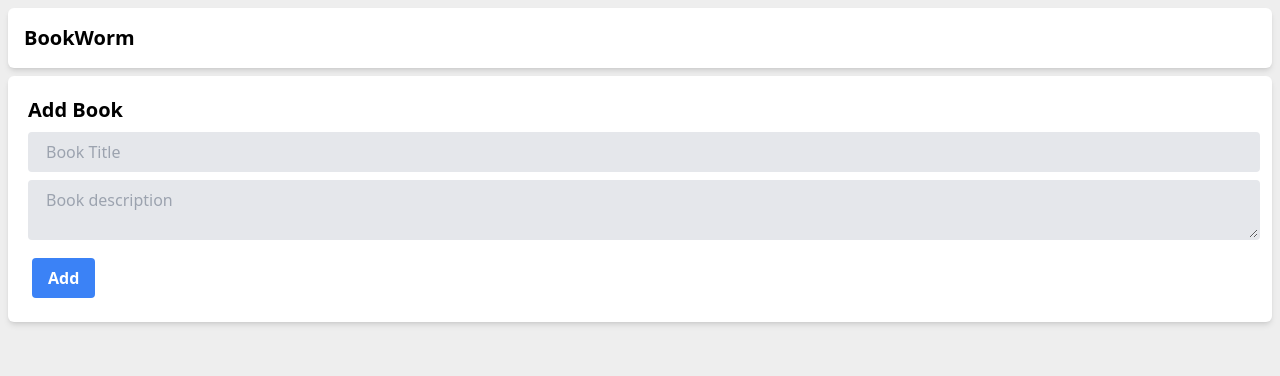
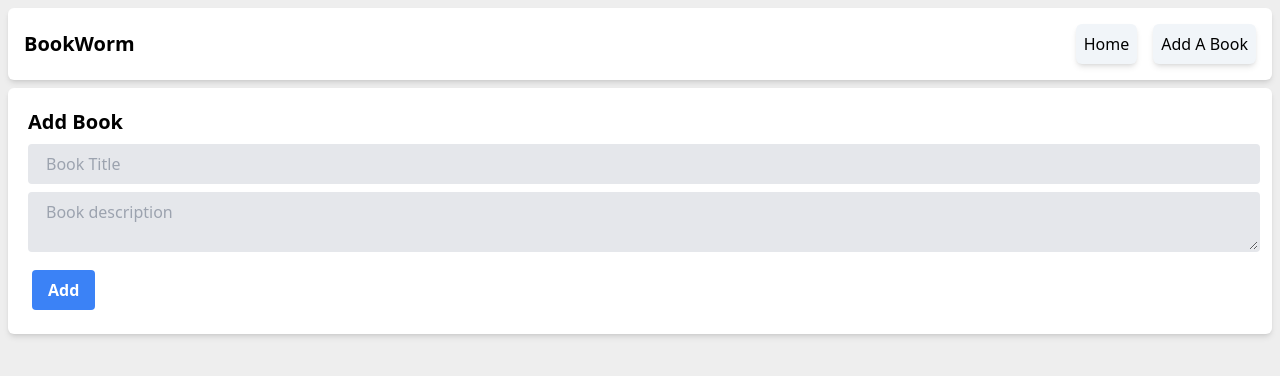
Before and after one commit to moeez8/library-app, a React (Create React App) app in the folder notts-library-frontend/: page /AddBook in a window 1280 px wide. Shown: the top 376 px of the page. Built offline with nearby package versions, Linux system fonts and the light colour scheme.

Commit message:
Added Buttons To Header To Allow Navigation

```diff
--- a/notts-library-frontend/src/App.tsx
+++ b/notts-library-frontend/src/App.tsx
@@ -1,17 +1,15 @@
 import { BrowserRouter, Routes, Route } from "react-router-dom";
 
-import Header from "./components/Header";
-import BookList from "./components/BookList";
-import AddForm from "./components/AddForm";
+import Home from "./pages/Home";
+import AddBook from "./pages/AddBook";
 
 function App() {
   return (
     <div className="max-w-7xl m-auto">
-      <Header />
       <BrowserRouter>
         <Routes>
-          <Route path="/" element={<BookList />} />
-          <Route path="/AddBook" element={<AddForm />} />
+          <Route path="/" element={<Home />} />
+          <Route path="/AddBook" element={<AddBook />} />
         </Routes>
       </BrowserRouter>
     </div>
--- /dev/null
+++ b/notts-library-frontend/src/components/AddBookForm.tsx
@@ -0,0 +1,72 @@
+import React, { useEffect, useState } from "react";
+
+const AddBookForm = () => {
+  const [title, setTitle] = useState("");
+  const [description, setDescription] = useState("");
+
+  const handleTitleChange = (event: React.ChangeEvent<HTMLInputElement>) => {
+    setTitle(event.target.value);
+  };
+
+  const handleDescChange = (event: React.ChangeEvent<HTMLTextAreaElement>) => {
+    setDescription(event.target.value);
+  };
+
+  const handleOnSubmit = (e: React.FormEvent<HTMLFormElement>) => {
+    e.preventDefault();
+  };
+
+  //   const formInfo = {
+  //     title: "bookTitle",
+  //     description: "bookDescription",
+  //   };
+
+  const addBook = (bookTitle: string, bookDescription: string) => {
+    fetch("http://localhost:5000/book", {
+      method: "POST",
+      headers: {
+        "Content-type": "application/json",
+      },
+      body: JSON.stringify({ title: bookTitle, description: bookDescription }),
+    })
+      .then((res) => res.json())
+      .catch((err) => {
+        console.log(err);
+      });
+  };
+
+  return (
+    <div className="bg-white rounded-md shadow-md p-4 m-2">
+      <h1 className="text-xl font-bold m-1">Add Book</h1>
+      <form onSubmit={handleOnSubmit}>
+        <input
+          className="bg-gray-200 appearance-none border-2 border-gray-200 rounded w-full py-2 px-4 text-gray-700 leading-tight focus:outline-none focus:bg-white focus:border-purple-500 m-1"
+          name="title"
+          placeholder="Book Title"
+          value={title}
+          onChange={handleTitleChange}
+          required
+        />
+        <textarea
+          className="bg-gray-200 appearance-none border-2 border-gray-200 rounded w-full py-2 px-4 text-gray-700 leading-tight focus:outline-none focus:bg-white focus:border-purple-500 m-1"
+          name="content"
+          placeholder="Book description"
+          //rows="3"
+          onChange={handleDescChange}
+          value={description}
+          required
+        />
+
+        <button
+          className="bg-blue-500 hover:bg-blue-700 text-white font-bold py-2 px-4 rounded focus:outline-none focus:shadow-outline m-2"
+          type="button"
+          onClick={() => addBook(title, description)}
+        >
+          Add
+        </button>
+      </form>
+    </div>
+  );
+};
+
+export default AddBookForm;
--- a/notts-library-frontend/src/components/AddForm.tsx
+++ /dev/null
@@ -1,72 +0,0 @@
-import React, { useEffect, useState } from "react";
-
-const AddForm = () => {
-    const [title, setTitle] = useState("");
-    const [description, setDescription] = useState("");
-
-    const handleTitleChange = (event: React.ChangeEvent<HTMLInputElement>) => {
-        setTitle(event.target.value);
-    };
-
-    const handleDescChange = (event: React.ChangeEvent<HTMLTextAreaElement>) => {
-        setDescription(event.target.value);
-    };
-
-    const handleOnSubmit = (e: React.FormEvent<HTMLFormElement>) => {
-        e.preventDefault();
-    };
-
-    //   const formInfo = {
-    //     title: "bookTitle",
-    //     description: "bookDescription",
-    //   };
-
-    const addBook = (bookTitle: string, bookDescription: string) => {
-        fetch("http://localhost:5000/book", {
-            method: "POST",
-            headers: {
-                "Content-type": "application/json",
-            },
-            body: JSON.stringify({ title: bookTitle, description: bookDescription }),
-        })
-            .then((res) => res.json())
-            .catch((err) => {
-                console.log(err);
-            });
-    };
-
-    return (
-        <div className="bg-white rounded-md shadow-md p-4 m-2">
-            <h1 className="text-xl font-bold m-1">Add Book</h1>
-            <form onSubmit={handleOnSubmit}>
-                <input
-                    className="bg-gray-200 appearance-none border-2 border-gray-200 rounded w-full py-2 px-4 text-gray-700 leading-tight focus:outline-none focus:bg-white focus:border-purple-500 m-1"
-                    name="title"
-                    placeholder="Book Title"
-                    value={title}
-                    onChange={handleTitleChange}
-                    required
-                />
-                <textarea
-                    className="bg-gray-200 appearance-none border-2 border-gray-200 rounded w-full py-2 px-4 text-gray-700 leading-tight focus:outline-none focus:bg-white focus:border-purple-500 m-1"
-                    name="content"
-                    placeholder="Book description"
-                    //rows="3"
-                    onChange={handleDescChange}
-                    value={description}
-                    required
-                />
-
-                <button
-                    className="bg-blue-500 hover:bg-blue-700 text-white font-bold py-2 px-4 rounded focus:outline-none focus:shadow-outline m-2"
-                    type="button"
-                    onClick={() => addBook(title, description)}
-                >
-                    Add
-                </button>
-            </form>
-        </div>
-    );
-};
-
-export default AddForm;
--- a/notts-library-frontend/src/components/Header.tsx
+++ b/notts-library-frontend/src/components/Header.tsx
@@ -1,4 +1,5 @@
 import React from "react";
+import { Link } from "react-router-dom";
 
 const Header = () => {
   return (
@@ -6,16 +7,18 @@ const Header = () => {
       <div className="flex flex-col justify-around ">
         <h1 className="text-xl font-bold">BookWorm</h1>
       </div>
-      {/* <div className="flex flex-col justify-around ">
-        <div className="flex gap-4">
-          <h2 className="rounded-md shadow-md p-2 bg-slate-100">Home</h2>
-          <h2 className="rounded-sm shadow-md p-2 bg-slate-100">Books</h2>
-          <h2 className="rounded-sm shadow-md p-2 bg-slate-100">Add A Book</h2>
-          <h2 className="rounded-sm shadow-md p-2 bg-slate-100">
-            Request A Book
-          </h2>
-        </div>
-      </div> */}
+      <div className="flex flex-col justify-around ">
+        <nav className="flex gap-4">
+          <Link to={"/"}>
+            <h2 className="rounded-md shadow-md p-2 bg-slate-100">Home</h2>
+          </Link>
+          <Link to={"/AddBook"}>
+            <h2 className="rounded-md shadow-md p-2 bg-slate-100">
+              Add A Book
+            </h2>
+          </Link>
+        </nav>
+      </div>
     </header>
   );
 };
--- /dev/null
+++ b/notts-library-frontend/src/pages/AddBook.tsx
@@ -0,0 +1,14 @@
+import React from "react";
+import Header from "../components/Header";
+import AddBookForm from "../components/AddBookForm";
+
+const AddBook = () => {
+  return (
+    <>
+      <Header />
+      <AddBookForm />
+    </>
+  );
+};
+
+export default AddBook;
--- /dev/null
+++ b/notts-library-frontend/src/pages/Home.tsx
@@ -0,0 +1,14 @@
+import React from "react";
+import Header from "../components/Header";
+import BookList from "../components/BookList";
+
+const Home = () => {
+  return (
+    <>
+      <Header />
+      <BookList />
+    </>
+  );
+};
+
+export default Home;
```
